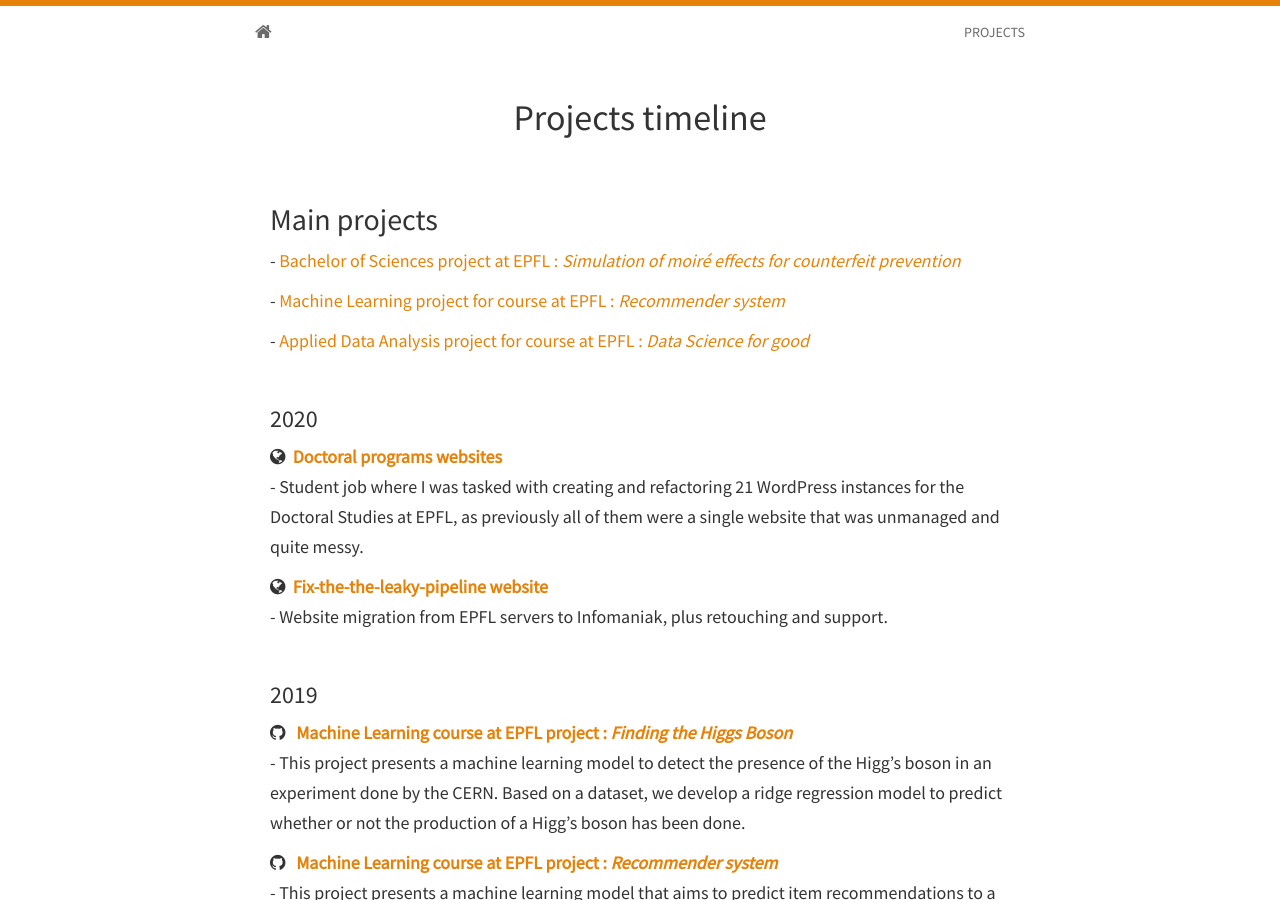
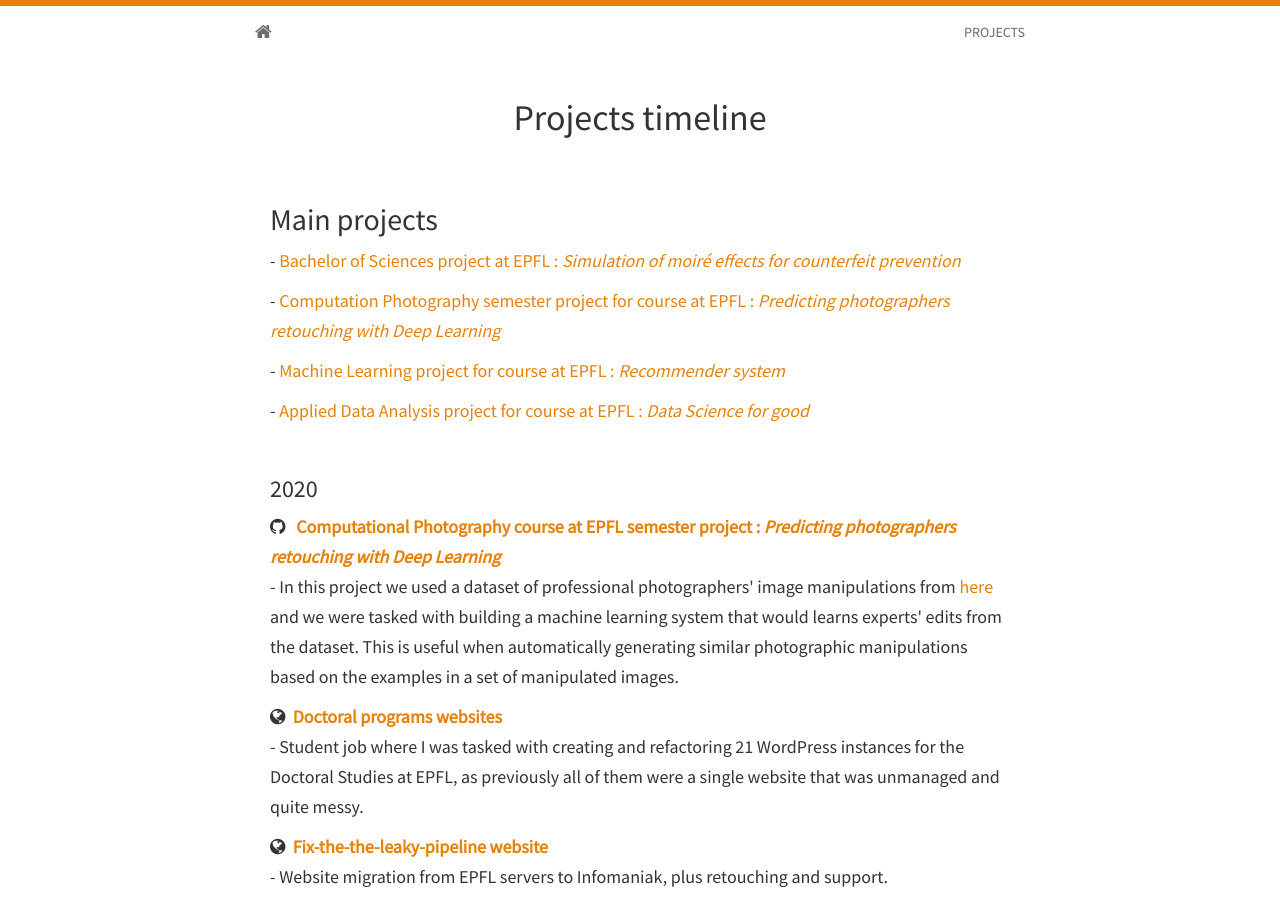
Before and after one commit to samdubuis/personnal_page, a Jekyll site: the page built from projects.html, in a window 1280 px wide and 900 px high. Built offline with Jekyll 4.4.1, drawn with Linux system fonts in a browser that asks for light colours; nearby versions of some CDN libraries.

Commit message:
add comp photo project

```diff
--- a/_includes/projects.html
+++ b/_includes/projects.html
@@ -6,12 +6,22 @@
 		<br>
 		<h2>Main projects</h2>
 		<h5>- <a href="#bsc-project">Bachelor of Sciences project at EPFL : <i>Simulation of moiré effects for counterfeit prevention</i></a></h5>
+		<h5>- <a href="#comp-photo">Computation Photography semester project for course at EPFL : <i>Predicting photographers retouching with Deep Learning</i></a></h5>
 		<h5>- <a href="#ml-recommender">Machine Learning project for course at EPFL : <i>Recommender system</i></a></h5>
 		<h5>- <a href="#ada">Applied Data Analysis project for course at EPFL : <i>Data Science for good</i> </a></h5>
 
 		<br>
 
 		<h3>2020</h3>
+
+		<h5>
+			<i class="fa fa-github"></i>&nbsp;&nbsp;<strong><a name="comp-photo" href="#">
+				Computational Photography course at EPFL semester project : <i>Predicting photographers retouching with Deep Learning</i></a></strong>
+			<br>
+			- In this project we used a dataset of professional photographers' image manipulations from <a href="https://data.csail.mit.edu/graphics/fivek/">here</a> and we
+			were tasked with building a machine learning system that would learns experts' edits from the dataset. This is useful when automatically generating similar
+			photographic manipulations based on the examples in a set of manipulated images.
+		</h5>
 
 		<h5>
 			<i class="fa fa-globe"></i>&nbsp;&nbsp;<strong><a href="https://www.epfl.ch/education/phd/programs/">Doctoral programs websites</a></strong>
@@ -42,7 +52,7 @@
 		</h5>
 
     	<h5>
-			<i class="fa fa-github"></i>&nbsp;&nbsp;<strong><a name="#ml-recommender" href="https://github.com/samdubuis/cs433-ml/tree/master/projects/project2/project_recommender_system">
+			<i class="fa fa-github"></i>&nbsp;&nbsp;<strong><a name="ml-recommender" href="https://github.com/samdubuis/cs433-ml/tree/master/projects/project2/project_recommender_system">
 				Machine Learning course at EPFL project : <i>Recommender system</i></a></strong>
 			<br>
 			- This project presents a machine learning model that
@@ -54,7 +64,7 @@
 		</h5>
 
 		<h5>
-			<i class="fa fa-github"></i>&nbsp;&nbsp;<strong><a name="#ada" href="https://github.com/MarcBickel/project_gobigorgohome">
+			<i class="fa fa-github"></i>&nbsp;&nbsp;<strong><a name="ada" href="https://github.com/MarcBickel/project_gobigorgohome">
 				Applied Data Analysis course at EPFL project : <i>Data Science for good</i></a></strong>
 			<br>
 			- Do you buy healthy ? Nowadays, there exists a myriad of products, examples of an ever-growing consumption regime.
```
